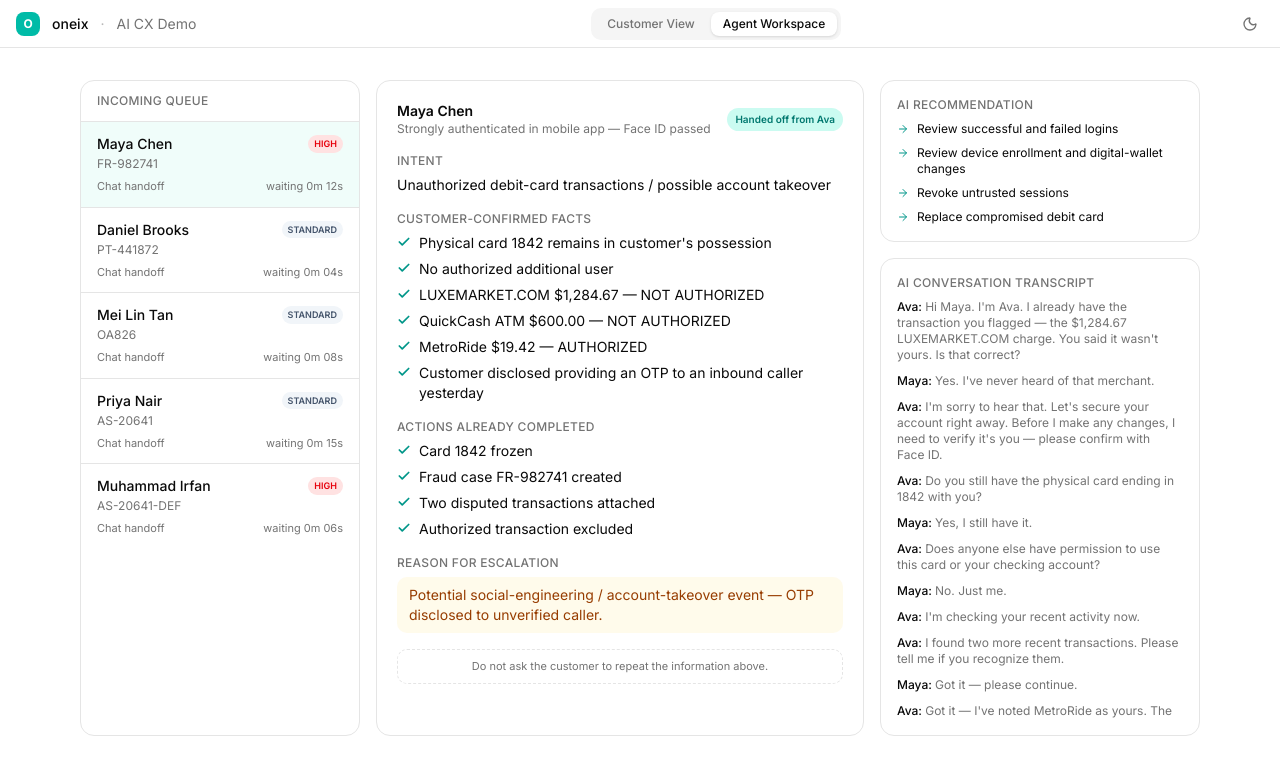
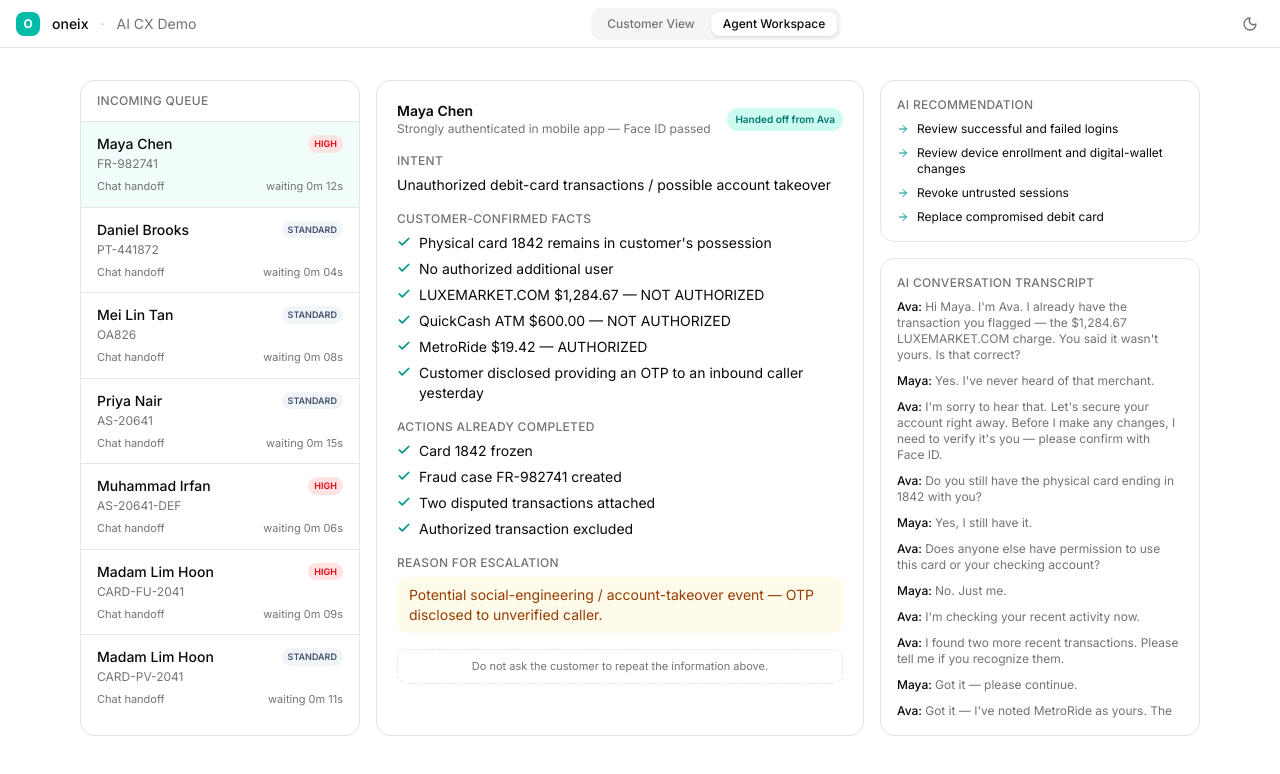
Before and after one commit to regeecasana/oneix-demo, a Next.js app: page / in a window 1280 px wide. Both pictures are taken after a click on the button "Agent Workspace". Shown: the top 774 px of the page. Built offline with nearby package versions, Linux system fonts and the light colour scheme.

Commit message:
Enable Healthcare scenarios and queue their handoff cases
Flip both Healthcare scenarios to available, add WellSG Health's push
notification copy for the outbound one, and register both handoff
cases in the Agent Workspace queue (appointment marked High priority
given the clinical-safety signal).

```diff
--- a/components/oneix/agent-workspace.tsx
+++ b/components/oneix/agent-workspace.tsx
@@ -35,6 +35,18 @@ const queue = [
     priority: "High",
     channel: "Chat handoff",
     waiting: "0m 06s",
+  },
+  {
+    scenarioId: "appointment",
+    priority: "High",
+    channel: "Chat handoff",
+    waiting: "0m 09s",
+  },
+  {
+    scenarioId: "pre-visit",
+    priority: "Standard",
+    channel: "Chat handoff",
+    waiting: "0m 11s",
   },
 ]
 
--- a/lib/oneix/industries.ts
+++ b/lib/oneix/industries.ts
@@ -86,14 +86,18 @@ export const industries: IndustryDef[] = [
         direction: "inbound",
         title: "Appointment Management",
         description: "Patient requests an appointment change that trips a clinical-safety check.",
-        available: false,
+        available: true,
       },
       {
         id: "pre-visit",
         direction: "outbound",
         title: "Reminder & Pre-Visit Support",
         description: "Clinic proactively confirms an appointment and prepares the patient for the visit.",
-        available: false,
+        available: true,
+        notification: {
+          sender: "WellSG Health",
+          body: "Hi Madam Lim, a reminder about your cardiology appointment on Tuesday at 2:40 PM. Confirm or review your pre-visit instructions in the app.",
+        },
       },
     ],
   },
```
